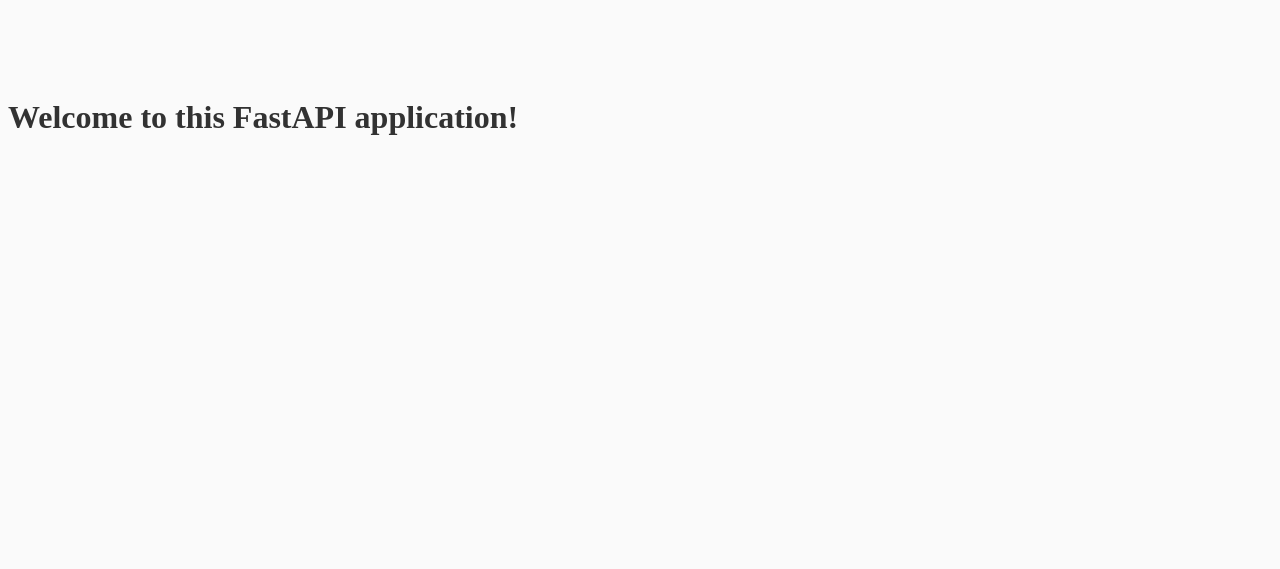
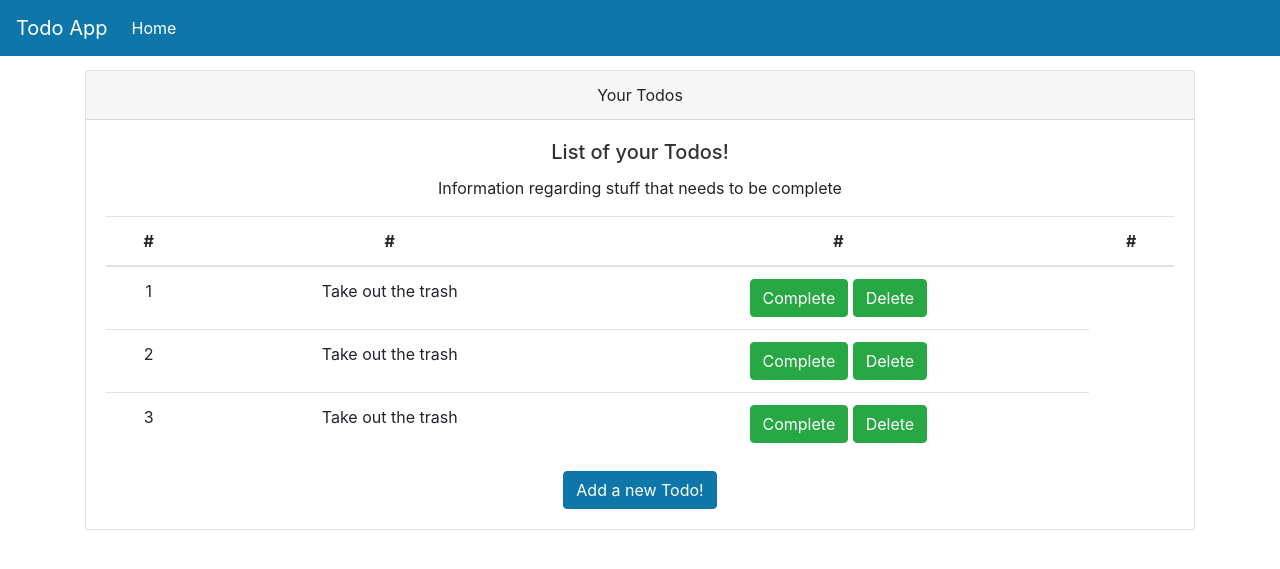
Before and after one commit to szymon-zuk/FastAPI-REST-API, a FastAPI app: page /todos/test in a window 1280 px wide. Shown: the top 569 px of the page. Run offline with FastAPI, Linux system fonts and the light colour scheme; some libraries are stand-ins or nearby versions.

Commit message:
changes to html templates

```diff
--- a/TodoApp/templates/home.html
+++ b/TodoApp/templates/home.html
@@ -1,11 +1,79 @@
 <!DOCTYPE html>
 <html lang="en">
 <head>
+    <link rel="stylesheet" type="text/css" href="{{ url_for('static', path='/todo/css/base.css') }}">
+    <link rel="stylesheet" type="text/css" href="{{ url_for('static', path='/todo/css/bootstrap.css') }}">
     <meta charset="UTF-8">
-    <title>Fast API</title>
-    <link rel="stylesheet" type="text/css" href="{{ url_for('static', path='/todo/css/base.css') }}">
+    <meta name="viewport" content="width=device-width, initial-scale=1, shrink-to-fit=no">
+    <title>TodoApp</title>
 </head>
 <body>
-<h1>Welcome to this FastAPI application!</h1>
+<div>
+    <nav class="navbar navbar-expand-md navbar-dark main-color fixed-top">
+        <a class="navbar-brand" href="#">Todo App</a>
+        <button class="navbar-toggler" type="button" data-toggle="collapse" data-target="#navbarNav"
+        aria-controls="navbarNav" aria-expanded="false" aria-label="Toggle navigation">
+            <span class="navbar-toggler-icon"></span>
+        </button>
+        <div class="collapse navbar-collapse" id="navbarNav">
+            <ul class="navbar-nav">
+                <li class="nav-item active">
+                    <a class="nav-link" href="#">Home</a>
+                </li>
+            </ul>
+        </div>
+    </nav>
+</div>
+<div class="container">
+    <div class="card text-center">
+        <div class="card-header">
+            Your Todos
+        </div>
+        <div class="card-body">
+            <h5 class="card-title">List of your Todos!</h5>
+            <p class="card-text">Information regarding stuff that needs to be complete</p>
+            <table class="table table-hover">
+                <thead>
+                    <tr>
+                        <th scope="col">#</th>
+                        <th scope="col">#</th>
+                        <th scope="col">#</th>
+                        <th scope="col">#</th>
+                    </tr>
+                </thead>
+                <tbody>
+                    <tr class="pointer">
+                        <td>1</td>
+                        <td>Take out the trash</td>
+                        <td>
+                            <button type="button" class="btn btn-success">Complete</button>
+                            <button type="button" class="btn btn-success">Delete</button>
+                        </td>
+                    </tr>
+                    <tr class="pointer">
+                        <td>2</td>
+                        <td>Take out the trash</td>
+                        <td>
+                            <button type="button" class="btn btn-success">Complete</button>
+                            <button type="button" class="btn btn-success">Delete</button>
+                        </td>
+                    </tr>
+                    <tr class="pointer">
+                        <td>3</td>
+                        <td>Take out the trash</td>
+                        <td>
+                            <button type="button" class="btn btn-success">Complete</button>
+                            <button type="button" class="btn btn-success">Delete</button>
+                        </td>
+                    </tr>
+                </tbody>
+            </table>
+            <a href="#" class="btn btn-primary">Add a new Todo!</a>
+        </div>
+    </div>
+</div>
+<script src="{{ url_for('static', path='/todo/js/jquery-slim.js') }}"></script>
+<script src="{{ url_for('static', path='/todo/js/popper.js') }}"></script>
+<script src="{{ url_for('static', path='/todo/js/bootstrap.js') }}"></script>
 </body>
 </html>
--- a/TodoApp/templates/layout.html
+++ b/TodoApp/templates/layout.html
@@ -1,8 +1,8 @@
 <!DOCTYPE html>
 <html lang="en">
 <head>
-    <link rel="stylesheet" type="text/css" href="{{ url_for('static', path='/css/base.css') }}">
-    <link rel="stylesheet" type="text/css" href="{{ url_for('static', path='/css/bootstrap.css') }}">
+    <link rel="stylesheet" type="text/css" href="{{ url_for('static', path='todo/css/base.css') }}">
+    <link rel="stylesheet" type="text/css" href="{{ url_for('static', path='todo/css/bootstrap.css') }}">
     <meta charset="UTF-8">
     <title>TodoApp</title>
 </head>
```
